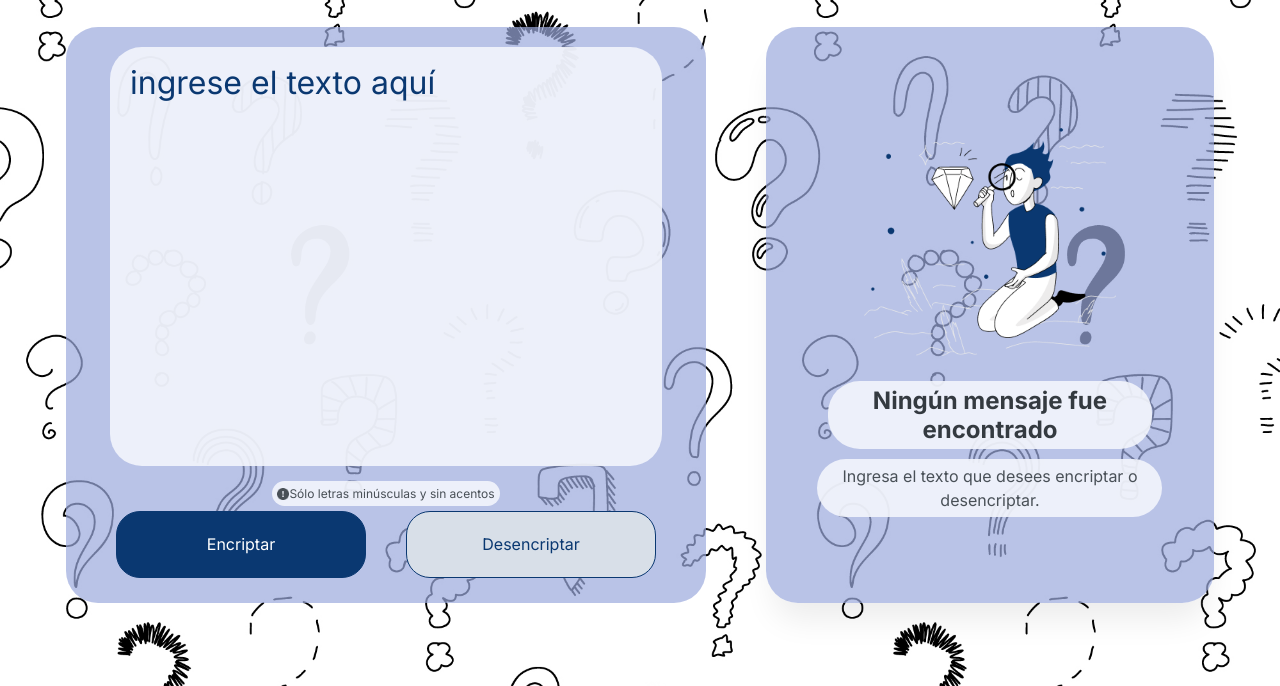
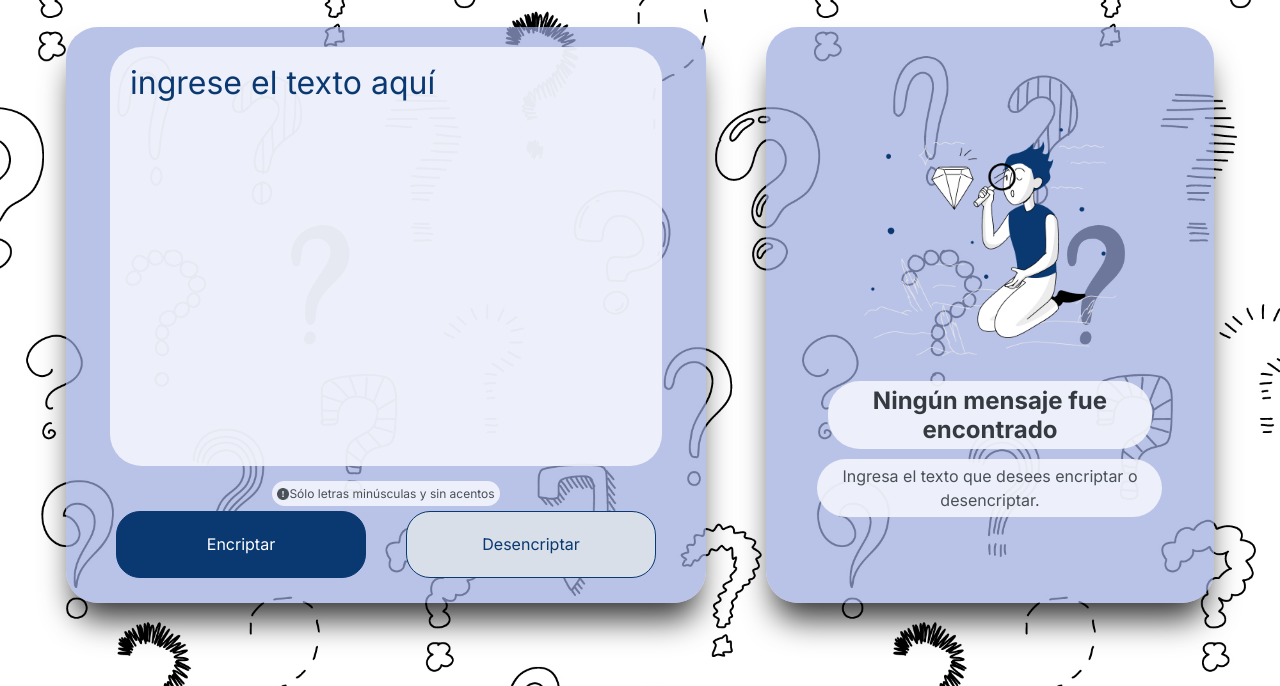
Before and after one commit to crismkle/encriptador-de-texto, a plain HTML site: page index.html in a window 1280 px wide. Shown: the part 79-765 px from the top of the page. Drawn offline with Linux system fonts and the light colour scheme.

Commit message:
Modifica box shadow en style.css

```diff
--- a/style.css
+++ b/style.css
@@ -35,6 +35,7 @@ main{
     margin: 30px;
     border-radius: 32px;
     text-align: center;
+    box-shadow: 0px 24px 32px -8px rgba(0, 0, 0, 0.8);
     background: rgba(156, 170, 221, 0.7);
     display: flex;
     flex-direction: column;
@@ -118,7 +119,7 @@ h6 img{
     height: 72vh;
     margin: 30px 30px;
     border-radius: 32px;
-    box-shadow: 0px 24px 32px -8px rgba(0, 0, 0, 0.08);
+    box-shadow: 0px 24px 32px -8px rgba(0, 0, 0, 0.8);
     background: rgba(156, 170, 221, 0.7);
     text-align:center;
     display: flex;
```
